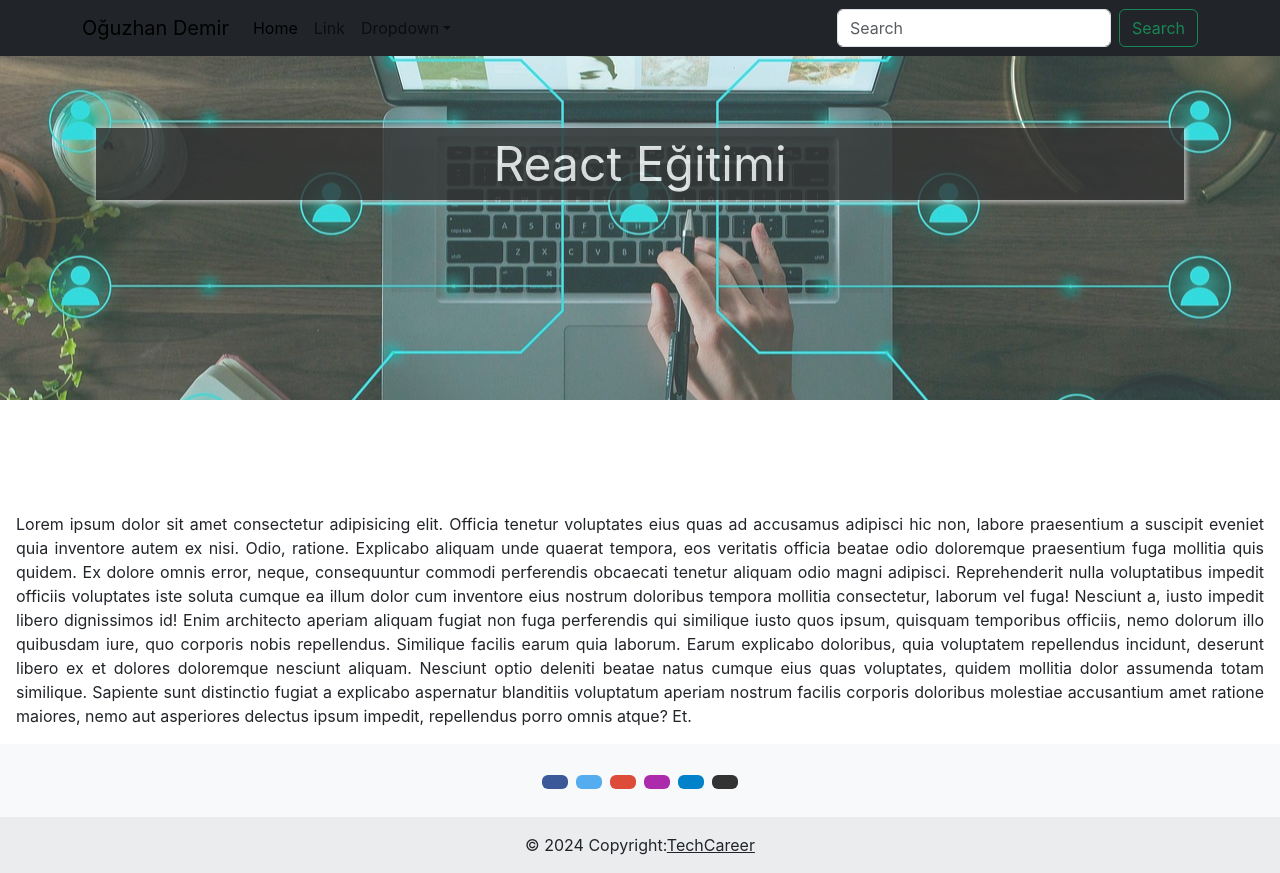
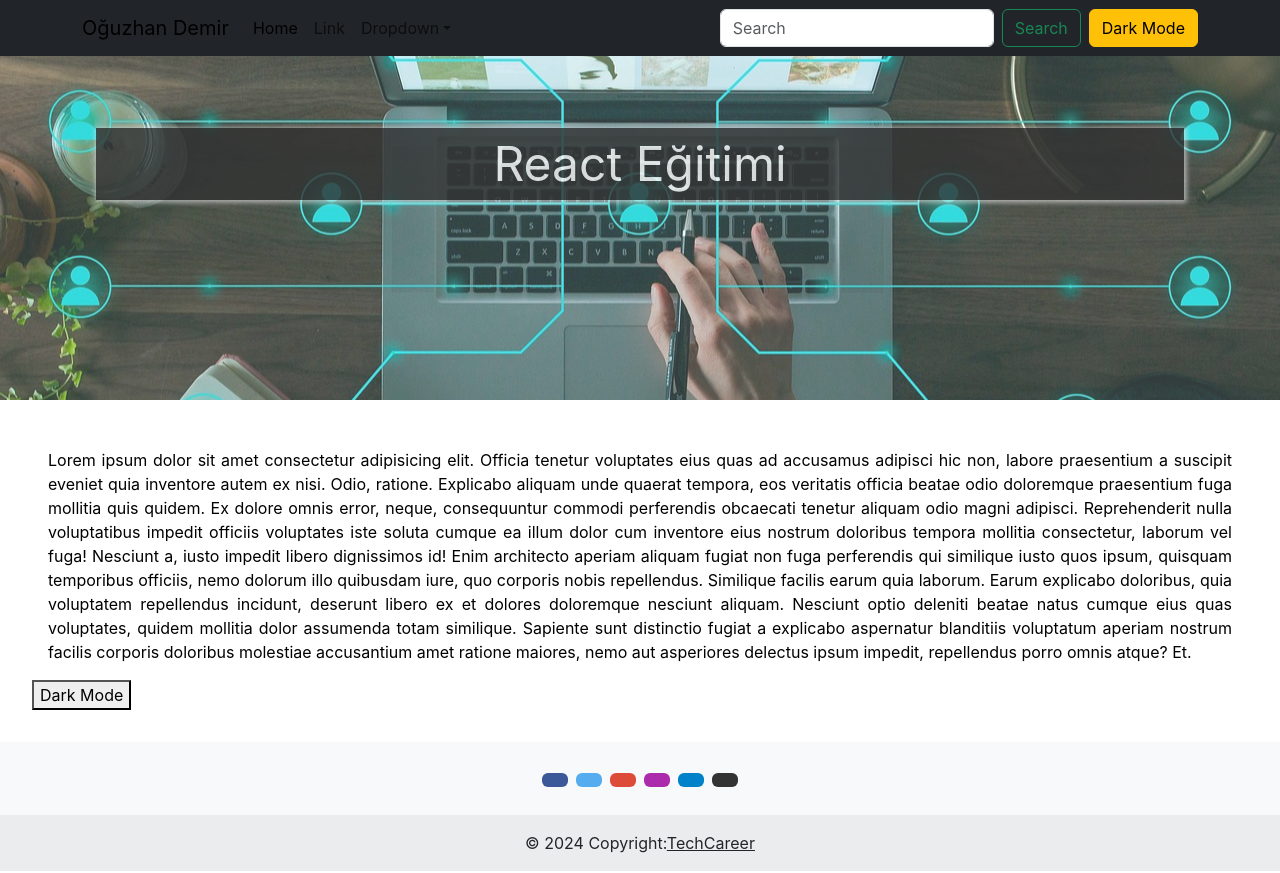
Before and after one commit to oguzdemir95/TechCareer_Frontend_Mastery, a React (Create React App) app in the folder _8_ReactJS/blog/: page / in a window 1280 px wide. Built offline with nearby package versions, Linux system fonts and the light colour scheme.

Commit message:
Context API

```diff
--- /dev/null
+++ b/_8_ReactJS/blog/src/ThemeContext.jsx
@@ -0,0 +1,21 @@
+import {createContext,useState} from "react";
+// CreateContext
+const ThemeContext=createContext();
+
+// Provider
+const ThemeProvider=({children})=>{
+    const [theme,setTheme]=useState("light");
+
+    // ToggleTheme
+    const toggleTheme=()=>{
+        setTheme((prevTheme)=>(prevTheme==='light'?'dark':'light'))
+    };
+
+    return(
+        <ThemeContext.Provider value={{theme,toggleTheme}}>
+            {children}
+        </ThemeContext.Provider>
+    )
+};
+
+export {ThemeProvider,ThemeContext};
--- a/_8_ReactJS/blog/src/components/HeaderFunction.jsx
+++ b/_8_ReactJS/blog/src/components/HeaderFunction.jsx
@@ -1,6 +1,23 @@
-import React from 'react'
+import React, { useContext } from 'react'
 import '../style.css'
+import { ThemeContext } from '../ThemeContext'
 export default function HeaderFunction(props) {
+
+  // Context Api
+  const {theme,toggleTheme}=useContext(ThemeContext);
+  const styles={
+    light:{
+      background:"white",
+      color:"black",
+      padding:"2rem"
+    },
+    dark:{
+      background:"black",
+      color:"white",
+      padding:"2rem"
+    }
+  }
+
 
   {/* start Header  */ }
   {/* 1.YOL(Styling) */ }
@@ -79,7 +96,9 @@ export default function HeaderFunction(props) {
             >
               Search
             </button>
+
           </form>
+          <button onClick={toggleTheme} className="btn btn-warning my-2 my-sm-0 ms-2">Dark Mode</button>
         </div>
       </div>
     </nav>
--- a/_8_ReactJS/blog/src/components/MainFunction.jsx
+++ b/_8_ReactJS/blog/src/components/MainFunction.jsx
@@ -1,11 +1,30 @@
 import React from 'react'
 
 import './main.css'
+import {useContext} from 'react';
+import {ThemeContext} from '../ThemeContext';
+
 
 export default function MainFunction() {
+
+  // Context Api
+  const {theme,toggleTheme}=useContext(ThemeContext);
+  const styles={
+    light:{
+      background:"white",
+      color:"black",
+      padding:"2rem"
+    },
+    dark:{
+      background:"black",
+      color:"white",
+      padding:"2rem"
+    }
+  }
+
   return (
     <React.Fragment>
-      <br /><br /><br /><br />
+      <div style={styles[theme]}>
       <p style={{fontSize:"1rem", textAlign:"justify"}}>
         Lorem ipsum dolor sit amet consectetur adipisicing elit. Officia tenetur voluptates eius quas ad accusamus adipisci hic non, labore praesentium a suscipit eveniet quia inventore autem ex nisi. Odio, ratione.
         Explicabo aliquam unde quaerat tempora, eos veritatis officia beatae odio doloremque praesentium fuga mollitia quis quidem. Ex dolore omnis error, neque, consequuntur commodi perferendis obcaecati tenetur aliquam odio magni adipisci.
@@ -15,6 +34,8 @@ export default function MainFunction() {
         Sapiente sunt distinctio fugiat a explicabo aspernatur blanditiis voluptatum aperiam nostrum facilis corporis doloribus molestiae accusantium amet ratione maiores, nemo aut asperiores delectus ipsum impedit, repellendus porro omnis atque? Et.
 
       </p>
+      <button onClick={toggleTheme}>Dark Mode</button>
+      </div>
     </React.Fragment>
   )
 }
--- a/_8_ReactJS/blog/src/index.js
+++ b/_8_ReactJS/blog/src/index.js
@@ -7,12 +7,17 @@ import './index.css';
 import reportWebVitals from './reportWebVitals';
 // import FunctionComponentsTutorials from './components/FunctionComponentsTutorials';
 import RouterBlog from './RouterBlog';
+import { ThemeProvider } from './ThemeContext';
 
 const root = ReactDOM.createRoot(document.getElementById('root'));
 root.render(
   <React.StrictMode>
     <BrowserRouter>
+    {/* Context Api import */}
+    <ThemeProvider>
     <RouterBlog/>
+    </ThemeProvider>
+
     </BrowserRouter>
 
     {/* <FunctionComponentsTutorials/> */}
```
